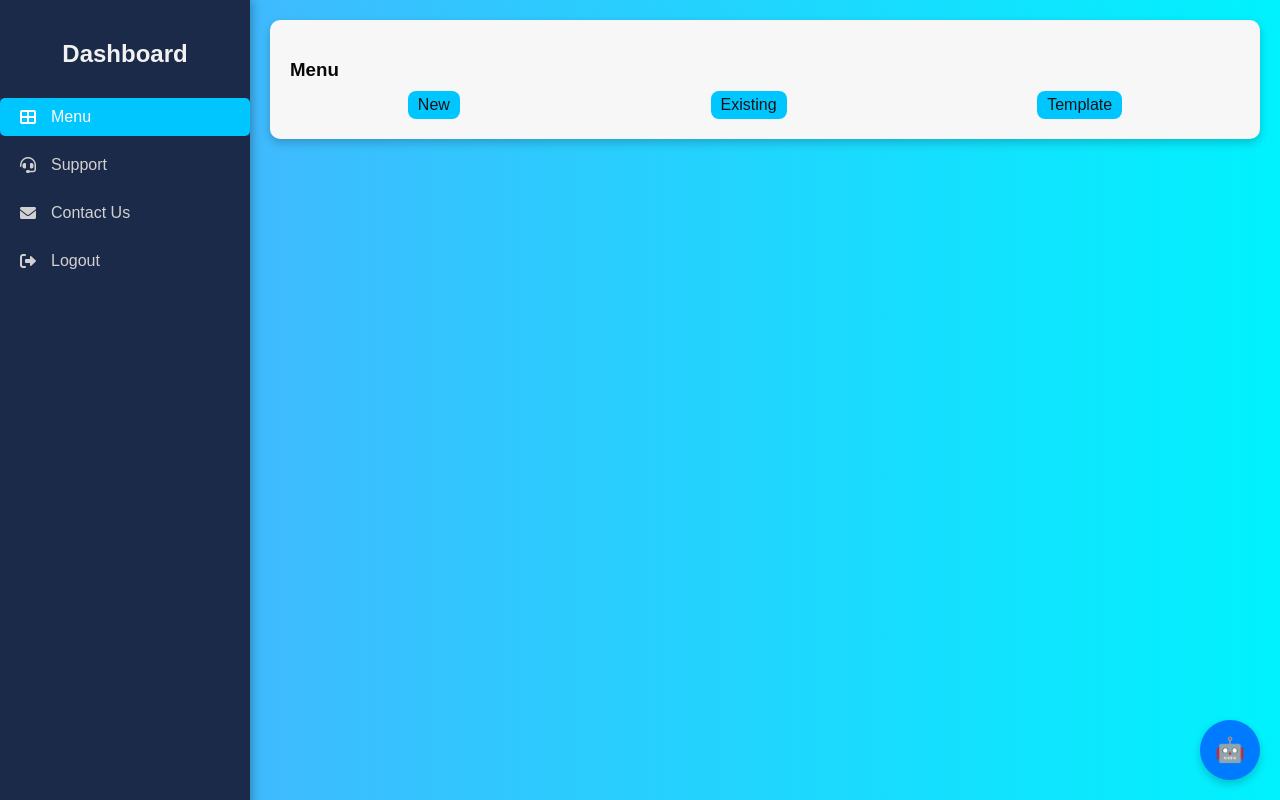
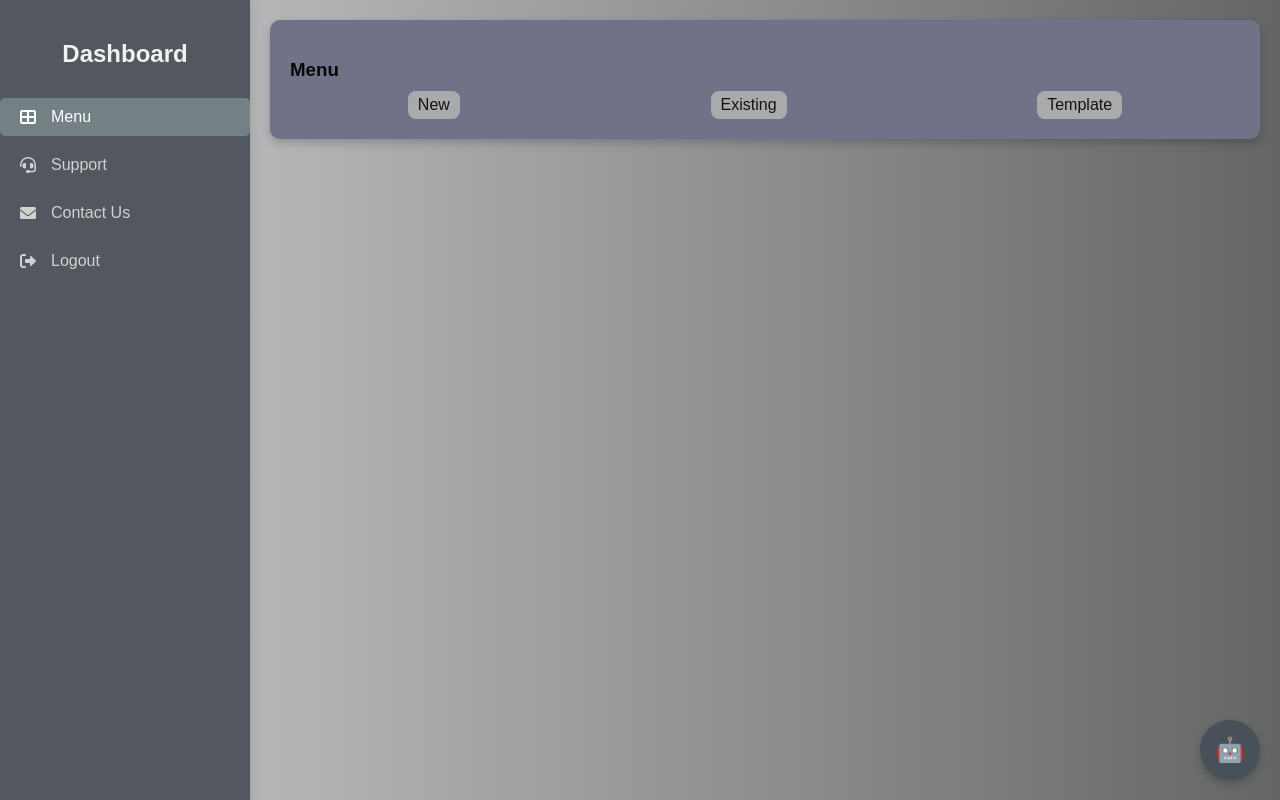
Before and after one commit to gayathrii12/Dynamic-Document-Generator, a plain HTML site: page dashboard.html in a window 1280 px wide. Drawn offline with Linux system fonts and the light colour scheme.

Commit message:
ui updated

```diff
--- a/dashboard.html
+++ b/dashboard.html
@@ -9,7 +9,7 @@
         body {
             margin: 0;
             font-family: 'Arial', sans-serif;
-            background: linear-gradient(to right, #4facfe, #00f2fe);
+            background: linear-gradient(to right, #cacbcd, #646565);
             color: #fff;
         }
 
@@ -20,8 +20,8 @@
             position: fixed;
             top: 0;
             left: 0;
-            background-color: #1b2a49;
-            box-shadow: 2px 0 10px rgba(0, 0, 0, 0.3);
+            background-color: #53575f;
+            box-shadow: 2px 0 10px rgba(116, 114, 114, 0.3);
             display: flex;
             flex-direction: column;
             padding-top: 20px;
@@ -51,12 +51,12 @@
         }
 
         .sidebar li:hover {
-            background-color: #4facfe;
+            background-color: #6f7479;
             color: #fff;
         }
 
         .sidebar li.active {
-            background-color: #00c6ff;
+            background-color: #738185;
             color: white;
         }
 
@@ -97,7 +97,7 @@
         .menu-section {
             background: rgba(75, 175, 254, 0.2);
             grid-column: span 2;
-            background: #f7f7f8;
+            background: #717188;
             color: rgb(8, 8, 8);
         }
 
@@ -108,7 +108,7 @@
         }
 
         .menu-buttons button {
-            background: #00c6ff;
+            background: #a8aaab;
             border: none;
             color: rgb(21, 20, 20);
             padding: 5px 10px;
@@ -128,7 +128,7 @@
             position: fixed;
             bottom: 20px;
             right: 20px;
-            background-color: #007bff;
+            background-color: #48505a;
             color: white;
             border: none;
             border-radius: 50%;
@@ -164,7 +164,7 @@
         }
 
         .chatbot-header {
-            background-color: #007bff;
+            background-color: #8a8f95;
             color: white;
             padding: 10px;
             text-align: center;
@@ -178,7 +178,7 @@
 
         .question {
             cursor: pointer;
-            color: #007bff;
+            color: #646a71;
             margin: 10px 0;
         }
 
@@ -223,7 +223,7 @@
         <div class="section menu-section" id="menu" style="display: block;">
             <h3>Menu</h3>
             <div class="menu-buttons">
-                <button onclick="window.location.href='LC11.html'">New</button>
+                <button onclick="window.location.href='LC FINAL.HTML'">New</button>
                 <button onclick="alert('Loading existing projects...')">Existing</button>
                 <button onclick="alert('Choose a template')">Template</button>
             </div>
```
